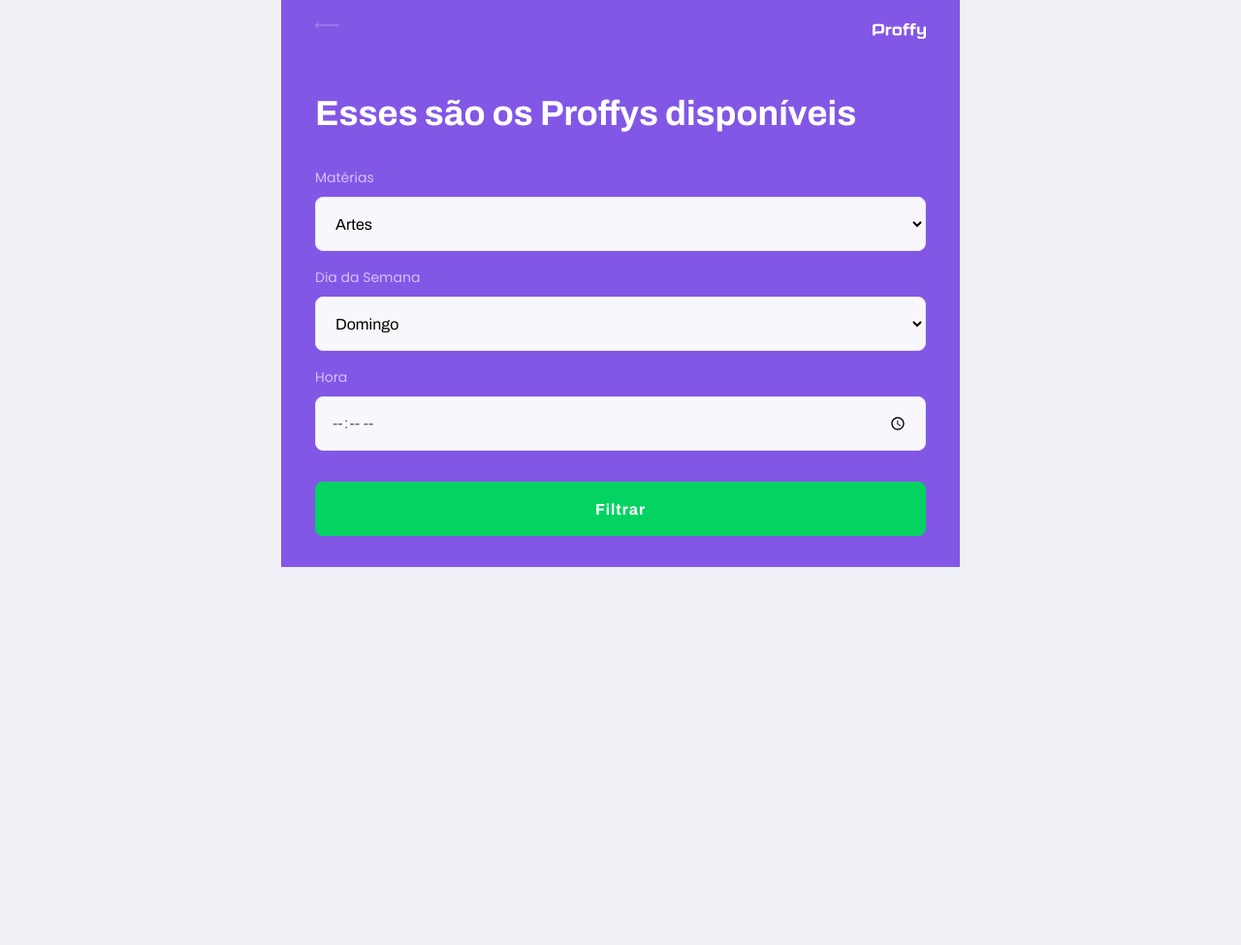
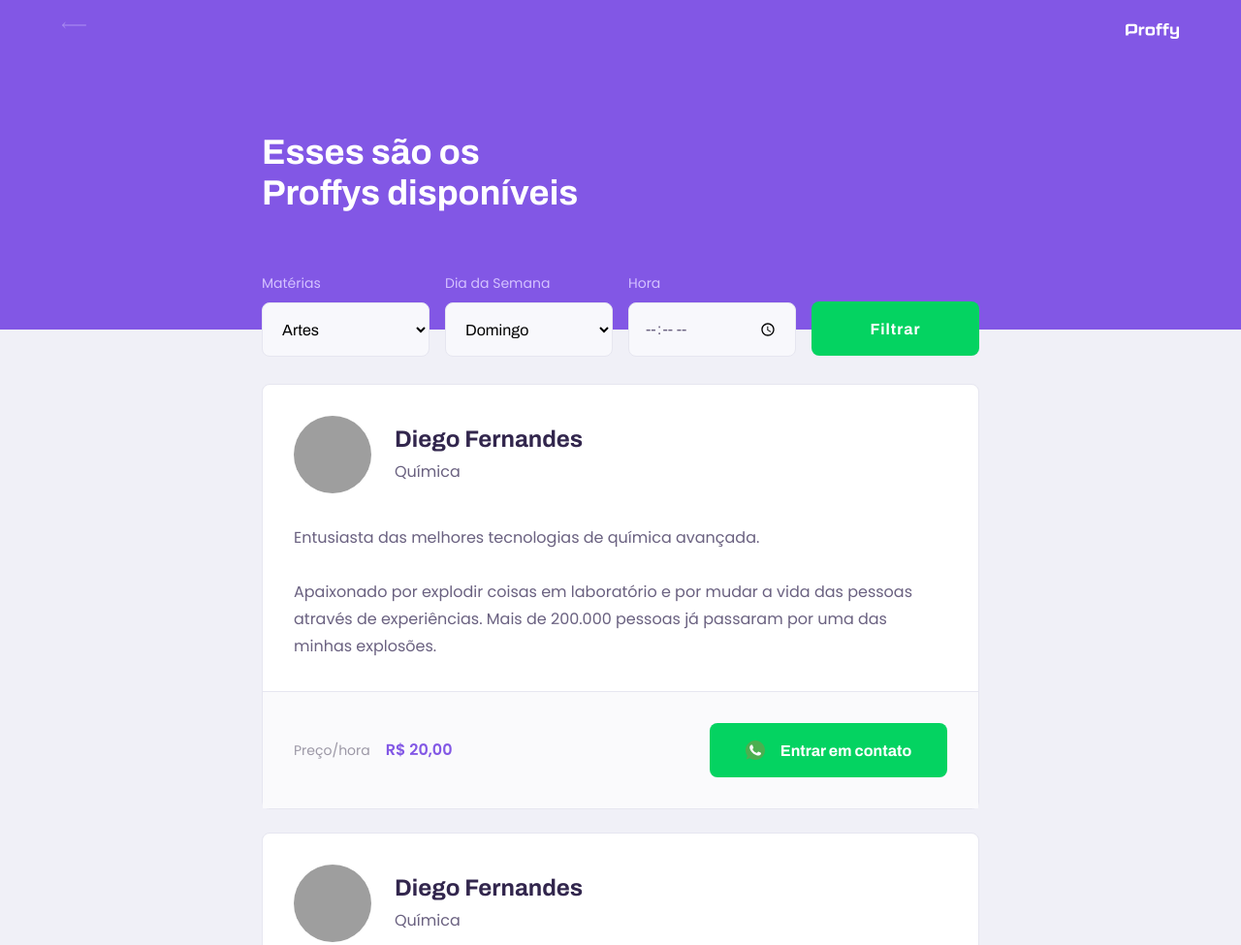
Before and after one commit to felipelink07/Proffy, a plain HTML site: page study.html in a window 1280 px wide. Shown: the top 975 px of the page at 97% size. Before the commit the page ends 800 px from the top, so only its background shows below. Drawn offline with Linux system fonts and the light colour scheme; grey boxes are pictures that could not be loaded.

Commit message:
Finalização da tela study

```diff
--- a/study.html
+++ b/study.html
@@ -58,6 +58,50 @@
                </form>
            </div>
        </header>
+       <main>
+        <article class="teacher-item">
+            <header>
+                <img
+                    src="https://avatars2.githubusercontent.com/u/2254731?s=460&amp;u=0ba16a79456c2f250e7579cb388fa18c5c2d7d65&amp;v=4"
+                    alt="Diego Fernandes">
+                <div>
+                    <strong>Diego Fernandes</strong>
+                    <span>Química</span>
+                </div>
+            </header>
+
+            <p>Entusiasta das melhores tecnologias de química avançada.<br><br>Apaixonado por explodir coisas em laboratório e por mudar a vida das pessoas através de experiências. Mais de 200.000 pessoas já passaram por uma das minhas explosões.</p>
+
+            <footer>
+                <p>Preço/hora<strong>R$ 20,00</strong>
+                </p>
+                <button type="button">
+                    <img src="/images/icons/whatsapp.svg" alt="Whatsapp">Entrar em contato
+                </button>
+            </footer>
+        </article>
+        <article class="teacher-item">
+            <header>
+                <img
+                    src="https://avatars2.githubusercontent.com/u/2254731?s=460&amp;u=0ba16a79456c2f250e7579cb388fa18c5c2d7d65&amp;v=4"
+                    alt="Diego Fernandes">
+                <div>
+                    <strong>Diego Fernandes</strong>
+                    <span>Química</span>
+                </div>
+            </header>
+
+            <p>Entusiasta das melhores tecnologias de química avançada.<br><br>Apaixonado por explodir coisas em laboratório e por mudar a vida das pessoas através de experiências. Mais de 200.000 pessoas já passaram por uma das minhas explosões.</p>
+
+            <footer>
+                <p>Preço/hora<strong>R$ 20,00</strong>
+                </p>
+                <button type="button">
+                    <img src="/images/icons/whatsapp.svg" alt="Whatsapp">Entrar em contato
+                </button>
+            </footer>
+        </article>
+       </main>
     </body><!--End of container-->
     </div>
 </html>
--- a/styles/partials/page-study.css
+++ b/styles/partials/page-study.css
@@ -7,6 +7,7 @@
     background-color: var(--color-primary);
     display: flex;
     flex-direction: column;
+
 }
 
 .page-header .top-bar-container{
@@ -37,6 +38,7 @@
 .page-header .header-content{
     width: 90%;
     margin: 3.2rem auto;
+    position: relative;
 }
 
 .page-header .header-content strong{
@@ -118,3 +120,168 @@
     right: 1.6rem;
     bottom: 0px;
 }
+
+
+/* Main Styles */
+
+.page-study main{
+    margin: 3.2rem auto;
+    width: 90%;
+}
+
+.teacher-item{
+    background-color: var(--color-box-base);
+    border: 1px solid var(--color-line-in-white);
+    border-radius: 0.8rem;
+    margin-top: 2.4rem;
+}
+
+.teacher-item header{
+    padding: 3.2rem 2rem;
+    display: flex;
+    align-items: center;
+}
+
+.teacher-item header img{
+    width: 8rem;
+    height: 8rem;
+    border-radius: 50%;
+}
+
+.teacher-item header div{
+    margin-left: 2.4rem;
+}
+
+.teacher-item header div strong{
+    font-family: 'Archivo', sans-serif;
+    font-weight: 700;
+    font-size: 2.4rem;
+    display: block;
+    color: var(--color-text-title);
+}
+.teacher-item header div span{
+    font-size: 1.6rem;
+    display: block;
+    margin-top: 0.8rem;
+}
+
+.teacher-item > p{
+    padding: 0 2rem;
+    font-size: 1.6rem;
+    line-height: 2.8rem;
+}
+
+.teacher-item footer{
+    padding: 3.2rem 2rem;
+    background-color: var(--color-box-footer);
+    border-top: 1px solid var(--color-line-in-white);
+    margin-top: 3.2rem;
+    display: flex;
+    align-items: center;
+    justify-content: space-between;
+}
+
+.teacher-item footer p{
+    font-size: 1.4rem;
+    line-height: 2.4rem;
+    color: var(--color-text-complement);
+}
+
+.teacher-item footer p strong{
+    font-size: 1.6rem;
+    color: var(--color-primary);
+    display: block;
+}
+
+.teacher-item footer button{
+    width: 20rem;
+    height: 5.6rem;
+    background-color: var(--color-secondary);
+    color: var(--color-button-text);
+    border: 0;
+    border-radius: 0.8rem;
+    cursor: pointer;
+    font-family: 'Archivo', sans-serif;
+    font-weight: 700;
+    font-style: 1.4rem;
+    display: flex;
+    align-items: center;
+    justify-content: space-evenly;
+    text-decoration: none;
+    transition: background 0.2s;
+    margin-left: 1.6rem;
+}
+.teacher-item footer button:hover{
+    background-color: va r(--color-secondary-dark);
+    transition: background 0.2s;
+}
+
+@media (min-width: 700px){
+    .page-study .container{
+        max-width: 100vw;
+    }
+
+    .teacher-item header, .teacher-item footer{
+        padding: 32px;
+    }
+
+    .page-header{
+        height: 340px;
+    }
+
+    .page-header .top-bar-container{
+        min-width: 1100px;
+    }
+
+    .page-header .header-content{
+        max-width: 740px;
+        margin: 0 auto;
+        flex: 1 1;
+        padding-bottom: 48px;
+        display: flex;
+        flex-direction: column;
+        justify-content: center;
+    }
+
+    .page-header .header-content strong{
+        max-width: 350px;
+    }
+
+    #search-teachers{
+        display: grid;
+        grid-template-columns: repeat(4, 1fr);
+        gap: 16px;
+        position: absolute;
+        bottom: -28px;
+    }
+
+    #search-teachers .select-block{
+        margin-bottom: 0;
+    }
+
+    .teacher-item > p{
+        padding: 0 32px;
+    }
+
+    .teacher-item footer p strong{
+        display: initial;
+        margin-left: 16px;
+    }
+
+    .teacher-item footer button{
+        width: 245px;
+        font-size: 16px;
+        justify-content: center;
+    }
+
+    .teacher-item footer button img{
+        margin-right: 16px;
+    }
+
+    .page-study main{
+        padding: 32px 0;
+        margin: 0 auto;
+        max-width: 740px;
+    }
+
+}
```
